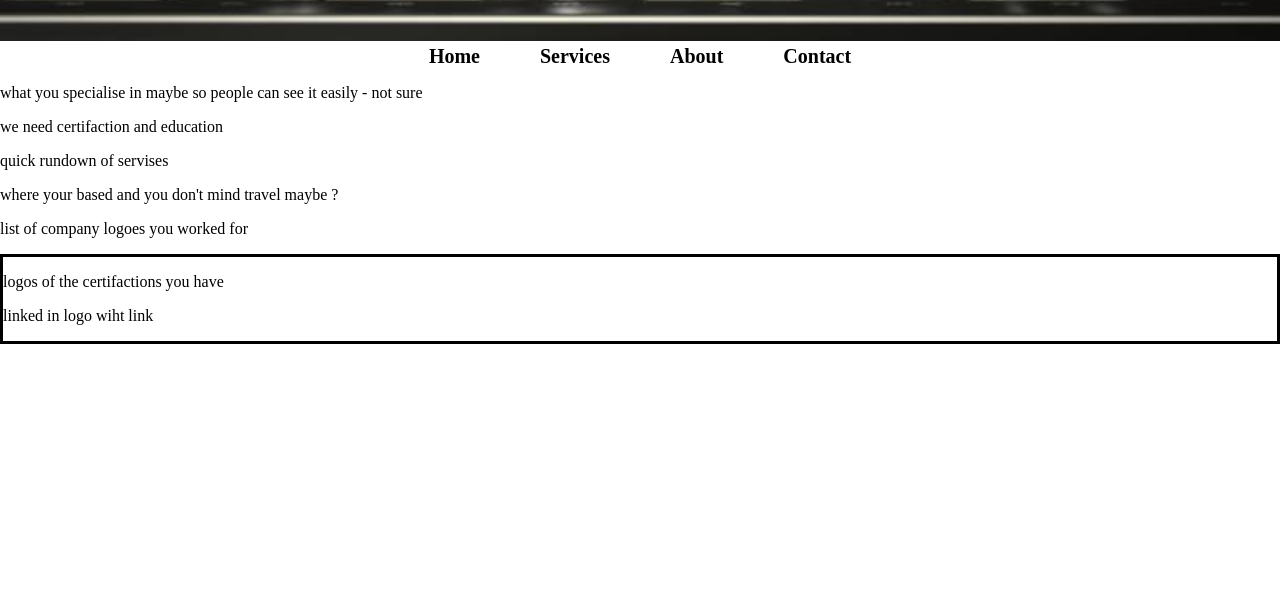
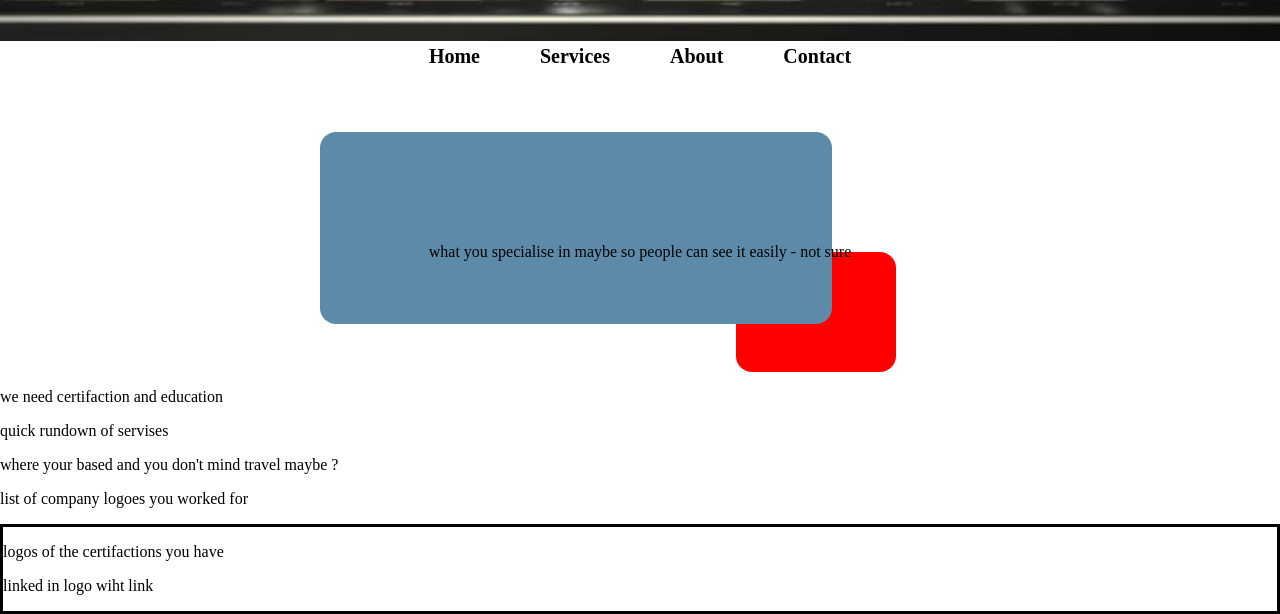
Before and after one commit to BenDommett/Knight-Advisory-website-, a website: page index.html in a window 1280 px wide. Shown: the part 259-873 px from the top of the page. Before the commit the page ends 800 px from the top, so only its background shows below. Drawn offline with Linux system fonts and the light colour scheme.

Commit message:
new home page layout attemp

```diff
--- /dev/null
+++ b/home/homeStyle.css
@@ -0,0 +1,85 @@
+
+/* Small devices – tablets, 600px and up */
+@media (min-width: 600px) {
+    #homeDiv1 {
+
+        flex-direction: row; /* maybe layout changes on bigger screens */
+    }
+}
+
+/* Medium devices – 768px and up */
+@media (min-width: 768px) {
+    #homeDiv1 {
+       width: 50%;
+       height: 30vh;
+       padding: 2rm;
+
+       margin-top: 5%;
+
+    }
+}
+
+/* Large devices – 992px and up */
+@media (min-width: 992px) {
+    #homeDiv1 {
+
+    }
+}
+
+/* Extra large – 1200px and up */
+@media (min-width: 1200px) {
+    #homeDiv1 {
+
+
+    }
+}
+
+#container {
+    display: flex;
+    justify-content: center;
+
+}
+
+#homeDiv1 {
+    position: relative;
+
+    display: flex;
+    align-items: center;
+    justify-content: center;
+    text-align: center;
+    isolation: isolate; /* Keeps the z-index layers contained here */
+}
+
+/* THE TEXT */
+#homeDiv1 p {
+    z-index: 3; /* Keeps text ABOVE both boxes */
+    position: relative;
+    padding: 20px;
+    margin: 0;
+}
+
+/* THE BLUE BOX (Foreground) */
+#homeDiv1::before {
+    content: "";
+    position: absolute;
+    top: 0;
+    left: 0;
+    width: 80%; /* Adjusted so it's big enough to see */
+    height: 80%;
+    background: #5D8AA8;
+    border-radius: 1rem;
+    z-index: 2;
+}
+
+/* THE RED BOX (Background) */
+#homeDiv1::after {
+    content: "";
+    position: absolute;
+    bottom: 0;
+    right: 10%;
+    width: 25%; /* Smaller than blue, peeking out the bottom-right */
+    height: 50%;
+    background-color: red;
+    border-radius: 1rem;
+    z-index: 1; /* Sits behind the blue box */
+}
--- a/index.html
+++ b/index.html
@@ -1,13 +1,15 @@
 <!DOCTYPE html>
 <html lang="en">
 <head>
-
-
+   <!--must be changes to /Knight-Advisory-website-/ also delet when being relsed -->
+   <base href="/Knight-Advisory-website-/">
   <meta charset="UTF-8">
   <title>Knight Advisory -Home</title>
 
   <!-- CSS belongs in HEAD -->
-  <link rel="stylesheet" href="../css/style.css">
+  <link rel="stylesheet" href="css/style.css">
+
+  <link rel = "stylesheet" href="home\homeStyle.css">
 
 
 </head>
@@ -17,9 +19,9 @@
   <!-- CONTENT belongs in BODY -->
   <header>
     <div id="banner">
-      <img class = "bannerimage" src = "../images/bannerImage.png"  alt = "website bannerImage chess peaces" >
+      <img class = "bannerimage" src = "images/bannerImage.png"  alt = "website bannerImage chess peaces" >
         <div>
-            <img class = "logo" src="../images/logo.png" alt="Knight Advisory logo" >
+            <img class = "logo" src="images/logo.png" alt="Knight Advisory logo" >
         </div>
 
 
@@ -27,15 +29,19 @@
     </div>
 
     <nav class = "NavCss">
-      <a href="../">Home</a>
-      <a href="../services/">Services</a>
-      <a href="../about/">About</a>
-      <a href="../contact/">Contact</a>
+      <a href="">Home</a>
+      <a href="services/">Services</a>
+      <a href="about/">About</a>
+      <a href="contact/">Contact</a>
     </nav>
+    <div id = "container">
 
-    <div id = "homeDiv1">
+        <div id = "homeDiv1">
+
           <P> what you specialise in maybe so people can see it easily - not sure </P>
+        </div>
     </div>
+
 
     <p>we need certifaction and education</p>
 
```
Also changed, not shown: about/index.html (+8 -7 lines), contact/index.html (+10 -9 lines), services/index.html (+9 -7 lines), home/homePageStyleSheet.css (deleted).
